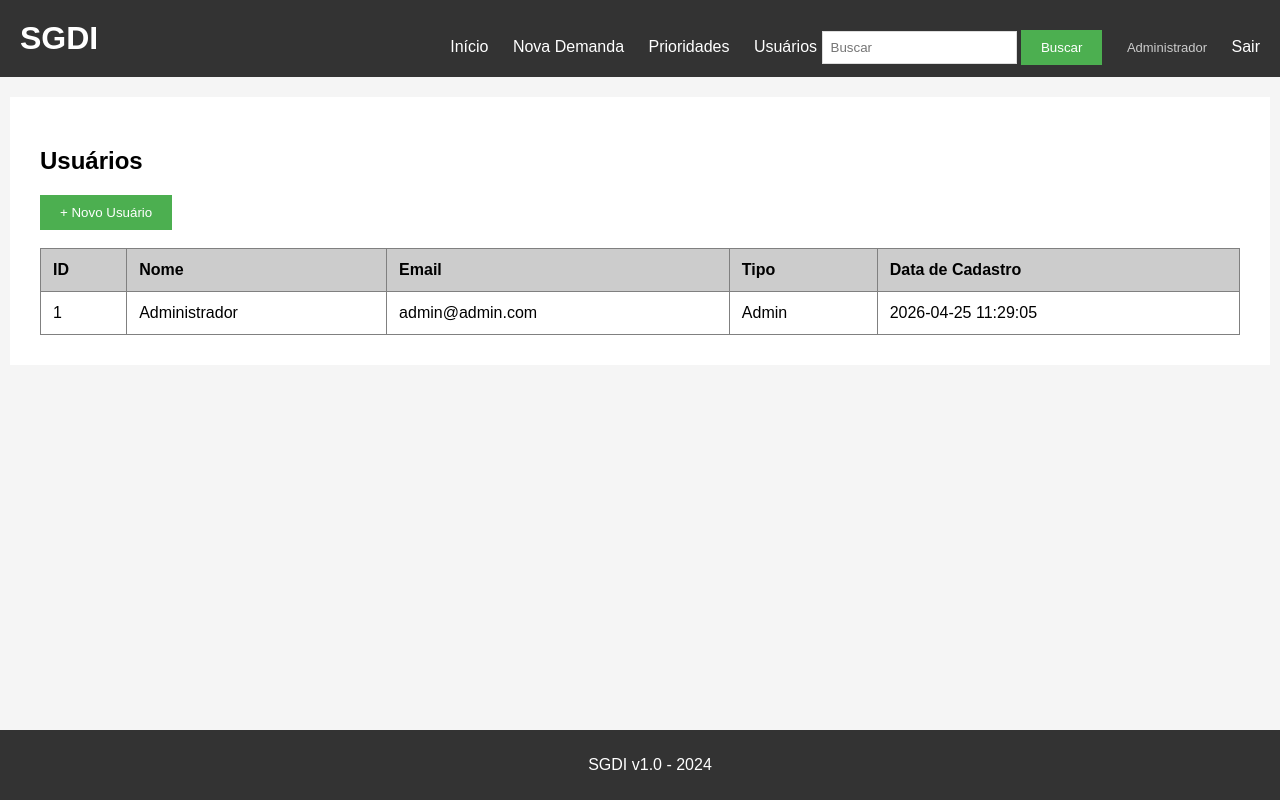
After one commit to 1134867JP/sistema_sgdi_legado_aluno, a Flask app: page /usuarios in a window 1280 px wide. The commit adds this page. Run offline with Flask 3, Linux system fonts and the light colour scheme; a user stored in the database is signed in; data comes from the database, SQL or seed files in the repository; both versions use the stored data as it was after the commit.

Commit message:
feat: implementação de autenticação e perfis de usuário

```diff
--- a/app.py
+++ b/app.py
@@ -1,7 +1,9 @@
-from flask import Flask, render_template, request, redirect, url_for, flash
+from flask import Flask, render_template, request, redirect, url_for, flash, session
 import sqlite3
 from datetime import datetime
 from unidecode import unidecode
+from werkzeug.security import generate_password_hash, check_password_hash
+from functools import wraps
 
 app = Flask(__name__)
 app.secret_key = '123456'
@@ -13,6 +15,29 @@ def get_db():
     conn.row_factory = sqlite3.Row
     conn.create_function("UNACCENT", 1, lambda x: unidecode(x) if x else "")
     return conn
+
+
+def login_required(f):
+    @wraps(f)
+    def decorated(*args, **kwargs):
+        if 'usuario_id' not in session:
+            flash('Faça login para continuar.')
+            return redirect(url_for('login'))
+        return f(*args, **kwargs)
+    return decorated
+
+
+def admin_required(f):
+    @wraps(f)
+    def decorated(*args, **kwargs):
+        if 'usuario_id' not in session:
+            flash('Faça login para continuar.')
+            return redirect(url_for('login'))
+        if session.get('usuario_tipo') != 'admin':
+            flash('Acesso restrito a administradores.')
+            return redirect(url_for('index'))
+        return f(*args, **kwargs)
+    return decorated
 
 
 def get_prioridade_baixa_id(cursor):
@@ -82,7 +107,9 @@ def ensure_database():
                 solicitante TEXT,
                 data_criacao TEXT NOT NULL,
                 prioridade_id INTEGER NOT NULL,
-                FOREIGN KEY (prioridade_id) REFERENCES prioridades(id)
+                usuario_id INTEGER,
+                FOREIGN KEY (prioridade_id) REFERENCES prioridades(id),
+                FOREIGN KEY (usuario_id) REFERENCES usuarios(id)
             )
             '''
         )
@@ -102,7 +129,9 @@ def ensure_database():
                     solicitante TEXT,
                     data_criacao TEXT NOT NULL,
                     prioridade_id INTEGER NOT NULL,
-                    FOREIGN KEY (prioridade_id) REFERENCES prioridades(id)
+                    usuario_id INTEGER,
+                    FOREIGN KEY (prioridade_id) REFERENCES prioridades(id),
+                    FOREIGN KEY (usuario_id) REFERENCES usuarios(id)
                 )
                 '''
             )
@@ -130,9 +159,13 @@ def ensure_database():
                 '''
             )
             cursor.execute('DROP TABLE demandas_antiga')
-        elif 'prioridade_id' not in mapa_colunas:
-            cursor.execute(f'ALTER TABLE demandas ADD COLUMN prioridade_id INTEGER DEFAULT {baixa_id}')
-            cursor.execute('UPDATE demandas SET prioridade_id = ? WHERE prioridade_id IS NULL', (baixa_id,))
+        else:
+            if 'prioridade_id' not in mapa_colunas:
+                cursor.execute(f'ALTER TABLE demandas ADD COLUMN prioridade_id INTEGER DEFAULT {baixa_id}')
+                cursor.execute('UPDATE demandas SET prioridade_id = ? WHERE prioridade_id IS NULL', (baixa_id,))
+
+            if 'usuario_id' not in mapa_colunas:
+                cursor.execute('ALTER TABLE demandas ADD COLUMN usuario_id INTEGER REFERENCES usuarios(id)')
 
     comentarios_table = cursor.execute(
         "SELECT name FROM sqlite_master WHERE type='table' AND name='comentarios'"
@@ -185,6 +218,34 @@ def ensure_database():
             )
             cursor.execute('DROP TABLE comentarios_antigos')
 
+    cursor.execute(
+        '''
+        CREATE TABLE IF NOT EXISTS usuarios (
+            id INTEGER PRIMARY KEY AUTOINCREMENT,
+            nome TEXT NOT NULL,
+            email TEXT NOT NULL UNIQUE,
+            senha_hash TEXT NOT NULL,
+            tipo TEXT NOT NULL DEFAULT 'solicitante',
+            data_criacao TEXT NOT NULL
+        )
+        '''
+    )
+
+    admin_exists = cursor.execute(
+        "SELECT COUNT(*) FROM usuarios WHERE email = 'admin@admin.com'"
+    ).fetchone()[0]
+    if not admin_exists:
+        cursor.execute(
+            'INSERT INTO usuarios (nome, email, senha_hash, tipo, data_criacao) VALUES (?, ?, ?, ?, ?)',
+            (
+                'Administrador',
+                'admin@admin.com',
+                generate_password_hash('admin123'),
+                'admin',
+                datetime.now().strftime('%Y-%m-%d %H:%M:%S'),
+            ),
+        )
+
     cursor.execute('PRAGMA foreign_keys = ON')
     conn.commit()
     conn.close()
@@ -194,7 +255,40 @@ def carregar_prioridades(conn):
     return conn.execute('SELECT * FROM prioridades ORDER BY nivel ASC, data_criacao ASC').fetchall()
 
 
+@app.route('/login', methods=['GET', 'POST'])
+def login():
+    if 'usuario_id' in session:
+        return redirect(url_for('index'))
+
+    if request.method == 'POST':
+        email = request.form.get('email', '').strip().lower()
+        senha = request.form.get('senha', '')
+
+        conn = get_db()
+        usuario = conn.execute(
+            'SELECT * FROM usuarios WHERE email = ?', (email,)
+        ).fetchone()
+        conn.close()
+
+        if usuario and check_password_hash(usuario['senha_hash'], senha):
+            session['usuario_id'] = usuario['id']
+            session['usuario_nome'] = usuario['nome']
+            session['usuario_tipo'] = usuario['tipo']
+            return redirect(url_for('index'))
+
+        flash('Email ou senha inválidos.')
+
+    return render_template('login.html')
+
+
+@app.route('/logout')
+def logout():
+    session.clear()
+    return redirect(url_for('login'))
+
+
 @app.route('/')
+@login_required
 def index():
     conn = get_db()
     prioridades = carregar_prioridades(conn)
@@ -211,26 +305,32 @@ def index():
     }
     order_clause = ordens_validas.get(ordem, 'p.nivel ASC, d.data_criacao ASC')
 
+    is_admin = session.get('usuario_tipo') == 'admin'
+    usuario_id = session.get('usuario_id')
+
+    conditions = []
+    params = []
+
+    if not is_admin:
+        conditions.append('d.usuario_id = ?')
+        params.append(usuario_id)
+
     if prioridade_id:
-        demandas = conn.execute(
-            '''
-            SELECT d.*, p.nome AS prioridade_nome, p.cor AS prioridade_cor, p.nivel AS prioridade_nivel
-            FROM demandas d
-            JOIN prioridades p ON p.id = d.prioridade_id
-            WHERE d.prioridade_id = ?
-            ORDER BY {}
-            '''.format(order_clause),
-            (prioridade_id,),
-        ).fetchall()
-    else:
-        demandas = conn.execute(
-            '''
-            SELECT d.*, p.nome AS prioridade_nome, p.cor AS prioridade_cor, p.nivel AS prioridade_nivel
-            FROM demandas d
-            JOIN prioridades p ON p.id = d.prioridade_id
-            ORDER BY {}
-            '''.format(order_clause),
-        ).fetchall()
+        conditions.append('d.prioridade_id = ?')
+        params.append(prioridade_id)
+
+    where_clause = ('WHERE ' + ' AND '.join(conditions)) if conditions else ''
+
+    demandas = conn.execute(
+        f'''
+        SELECT d.*, p.nome AS prioridade_nome, p.cor AS prioridade_cor, p.nivel AS prioridade_nivel
+        FROM demandas d
+        JOIN prioridades p ON p.id = d.prioridade_id
+        {where_clause}
+        ORDER BY {order_clause}
+        ''',
+        params,
+    ).fetchall()
 
     conn.close()
     return render_template(
@@ -243,32 +343,40 @@ def index():
 
 
 @app.route('/nova_demanda', methods=['GET', 'POST'])
+@login_required
 def nova_demanda():
     conn = get_db()
     prioridades = carregar_prioridades(conn)
+    is_admin = session.get('usuario_tipo') == 'admin'
 
     if request.method == 'POST':
         titulo = request.form.get('titulo', '').strip()
         descricao = request.form.get('descricao', '').strip()
-        solicitante = request.form.get('solicitante', '').strip()
         prioridade_id = request.form.get('prioridade_id', '').strip()
+
+        if is_admin:
+            solicitante = request.form.get('solicitante', '').strip()
+            usuario_id_demanda = None
+        else:
+            solicitante = session.get('usuario_nome', '')
+            usuario_id_demanda = session.get('usuario_id')
 
         if not titulo:
             flash('Título é obrigatório.')
             conn.close()
-            return render_template('nova_demanda.html', prioridades=prioridades)
+            return render_template('nova_demanda.html', prioridades=prioridades, is_admin=is_admin)
 
         if not prioridade_id:
             flash('Prioridade é obrigatória.')
             conn.close()
-            return render_template('nova_demanda.html', prioridades=prioridades)
+            return render_template('nova_demanda.html', prioridades=prioridades, is_admin=is_admin)
 
         conn.execute(
             '''
-            INSERT INTO demandas (titulo, descricao, solicitante, data_criacao, prioridade_id)
-            VALUES (?, ?, ?, ?, ?)
+            INSERT INTO demandas (titulo, descricao, solicitante, data_criacao, prioridade_id, usuario_id)
+            VALUES (?, ?, ?, ?, ?, ?)
             ''',
-            (titulo, descricao, solicitante, datetime.now().strftime('%Y-%m-%d %H:%M:%S'), prioridade_id),
+            (titulo, descricao, solicitante, datetime.now().strftime('%Y-%m-%d %H:%M:%S'), prioridade_id, usuario_id_demanda),
         )
         conn.commit()
         conn.close()
@@ -277,10 +385,11 @@ def nova_demanda():
         return redirect(url_for('index'))
 
     conn.close()
-    return render_template('nova_demanda.html', prioridades=prioridades)
+    return render_template('nova_demanda.html', prioridades=prioridades, is_admin=is_admin)
 
 
 @app.route('/editar/<int:id>', methods=['GET', 'POST'])
+@login_required
 def editar(id):
     conn = get_db()
     demanda = conn.execute('SELECT * FROM demandas WHERE id = ?', (id,)).fetchone()
@@ -289,23 +398,30 @@ def editar(id):
         flash('Demanda não encontrada.')
         return redirect(url_for('index'))
 
+    is_admin = session.get('usuario_tipo') == 'admin'
+
+    if not is_admin and demanda['usuario_id'] != session.get('usuario_id'):
+        conn.close()
+        flash('Sem permissão para editar esta demanda.')
+        return redirect(url_for('index'))
+
     prioridades = carregar_prioridades(conn)
 
     if request.method == 'POST':
         titulo = request.form.get('titulo', '').strip()
         descricao = request.form.get('descricao', '').strip()
-        solicitante = request.form.get('solicitante', '').strip()
         prioridade_id = request.form.get('prioridade_id', '').strip()
+        solicitante = request.form.get('solicitante', '').strip() if is_admin else demanda['solicitante']
 
         if not titulo:
             flash('Título é obrigatório.')
             conn.close()
-            return render_template('editar.html', demanda=demanda, prioridades=prioridades)
+            return render_template('editar.html', demanda=demanda, prioridades=prioridades, is_admin=is_admin)
 
         if not prioridade_id:
             flash('Prioridade é obrigatória.')
             conn.close()
-            return render_template('editar.html', demanda=demanda, prioridades=prioridades)
+            return render_template('editar.html', demanda=demanda, prioridades=prioridades, is_admin=is_admin)
 
         conn.execute(
             '''
@@ -321,10 +437,11 @@ def editar(id):
         return redirect(url_for('index'))
 
     conn.close()
-    return render_template('editar.html', demanda=demanda, prioridades=prioridades)
+    return render_template('editar.html', demanda=demanda, prioridades=prioridades, is_admin=is_admin)
 
 
 @app.route('/deletar/<int:id>')
+@admin_required
 def deletar(id):
     conn = get_db()
     conn.execute('DELETE FROM demandas WHERE id = ?', (id,))
@@ -335,30 +452,52 @@ def deletar(id):
 
 
 @app.route('/buscar')
+@login_required
 def buscar():
-    termo = request.args.get('q', '').strip().lower()
-    termo = f"%{termo}%"
+    termo = request.args.get('q', '').strip()
+    termo_like = f"%{termo}%"
 
     conn = get_db()
+    prioridades = carregar_prioridades(conn)
+    is_admin = session.get('usuario_tipo') == 'admin'
+    usuario_id = session.get('usuario_id')
 
-    resultados = conn.execute(
-        '''
-        SELECT d.*, p.nome AS prioridade_nome, p.cor AS prioridade_cor, p.nivel AS prioridade_nivel
-        FROM demandas d
-        JOIN prioridades p ON p.id = d.prioridade_id
-        WHERE
-            UNACCENT(lower(d.titulo)) LIKE UNACCENT(lower(?))
-            OR UNACCENT(lower(p.nome)) LIKE UNACCENT(lower(?))
-        ORDER BY p.nivel ASC, d.data_criacao DESC
-        ''',
-        (termo, termo),
-    ).fetchall()
+    if is_admin:
+        resultados = conn.execute(
+            '''
+            SELECT d.*, p.nome AS prioridade_nome, p.cor AS prioridade_cor, p.nivel AS prioridade_nivel
+            FROM demandas d
+            JOIN prioridades p ON p.id = d.prioridade_id
+            WHERE
+                UNACCENT(lower(d.titulo)) LIKE UNACCENT(lower(?))
+                OR UNACCENT(lower(p.nome)) LIKE UNACCENT(lower(?))
+            ORDER BY p.nivel ASC, d.data_criacao DESC
+            ''',
+            (termo_like, termo_like),
+        ).fetchall()
+    else:
+        resultados = conn.execute(
+            '''
+            SELECT d.*, p.nome AS prioridade_nome, p.cor AS prioridade_cor, p.nivel AS prioridade_nivel
+            FROM demandas d
+            JOIN prioridades p ON p.id = d.prioridade_id
+            WHERE
+                d.usuario_id = ?
+                AND (
+                    UNACCENT(lower(d.titulo)) LIKE UNACCENT(lower(?))
+                    OR UNACCENT(lower(p.nome)) LIKE UNACCENT(lower(?))
+                )
+            ORDER BY p.nivel ASC, d.data_criacao DESC
+            ''',
+            (usuario_id, termo_like, termo_like),
+        ).fetchall()
 
     conn.close()
-    return render_template('index.html', demandas=resultados)
+    return render_template('index.html', demandas=resultados, prioridades=prioridades, prioridade_filtro='', ordem='prioridade_maior')
 
 
 @app.route('/prioridades')
+@admin_required
 def prioridades():
     conn = get_db()
     lista = carregar_prioridades(conn)
@@ -367,6 +506,7 @@ def prioridades():
 
 
 @app.route('/prioridades/nova', methods=['POST'])
+@admin_required
 def nova_prioridade():
     nome = request.form.get('nome', '').strip()
     cor = request.form.get('cor', '').strip()
@@ -395,6 +535,7 @@ def nova_prioridade():
 
 
 @app.route('/prioridades/editar/<int:id>', methods=['GET', 'POST'])
+@admin_required
 def editar_prioridade(id):
     conn = get_db()
     prioridade = conn.execute('SELECT * FROM prioridades WHERE id = ?', (id,)).fetchone()
@@ -432,6 +573,7 @@ def editar_prioridade(id):
 
 
 @app.route('/prioridades/excluir/<int:id>')
+@admin_required
 def excluir_prioridade(id):
     conn = get_db()
     total = conn.execute('SELECT COUNT(*) FROM prioridades').fetchone()[0]
@@ -454,6 +596,7 @@ def excluir_prioridade(id):
 
 
 @app.route('/detalhes/<int:id>')
+@login_required
 def detalhes(id):
     conn = get_db()
     demanda = conn.execute(
@@ -471,23 +614,42 @@ def detalhes(id):
         flash('Demanda não encontrada.')
         return redirect(url_for('index'))
 
+    is_admin = session.get('usuario_tipo') == 'admin'
+
+    if not is_admin and demanda['usuario_id'] != session.get('usuario_id'):
+        conn.close()
+        flash('Sem permissão para ver esta demanda.')
+        return redirect(url_for('index'))
+
     comentarios = conn.execute(
         'SELECT * FROM comentarios WHERE demanda_id = ? ORDER BY data DESC',
         (id,),
     ).fetchall()
     conn.close()
 
-    return render_template('detalhes.html', demanda=demanda, comentarios=comentarios)
+    return render_template('detalhes.html', demanda=demanda, comentarios=comentarios, is_admin=is_admin)
 
 
 @app.route('/adicionar_comentario/<int:demanda_id>', methods=['POST'])
+@login_required
 def adicionar_comentario(demanda_id):
     comentario = request.form.get('comentario', '').strip()
-    autor = request.form.get('autor', '').strip()
 
-    if not comentario or not autor:
-        flash('Autor e comentário são obrigatórios.')
+    if not comentario:
+        flash('Comentário é obrigatório.')
         return redirect(url_for('detalhes', id=demanda_id))
+
+    is_admin = session.get('usuario_tipo') == 'admin'
+
+    if not is_admin:
+        conn = get_db()
+        demanda = conn.execute('SELECT usuario_id FROM demandas WHERE id = ?', (demanda_id,)).fetchone()
+        conn.close()
+        if not demanda or demanda['usuario_id'] != session.get('usuario_id'):
+            flash('Sem permissão para comentar nesta demanda.')
+            return redirect(url_for('index'))
+
+    autor = session.get('usuario_nome', '')
 
     conn = get_db()
     conn.execute(
@@ -500,6 +662,52 @@ def adicionar_comentario(demanda_id):
     return redirect(url_for('detalhes', id=demanda_id))
 
 
+@app.route('/usuarios')
+@admin_required
+def usuarios():
+    conn = get_db()
+    lista = conn.execute(
+        'SELECT id, nome, email, tipo, data_criacao FROM usuarios ORDER BY nome'
+    ).fetchall()
+    conn.close()
+    return render_template('usuarios.html', usuarios=lista)
+
+
+@app.route('/usuarios/novo', methods=['GET', 'POST'])
+@admin_required
+def novo_usuario():
+    if request.method == 'POST':
+        nome = request.form.get('nome', '').strip()
+        email = request.form.get('email', '').strip().lower()
+        senha = request.form.get('senha', '')
+
+        if not nome or not email or not senha:
+            flash('Nome, email e senha são obrigatórios.')
+            return render_template('novo_usuario.html')
+
+        conn = get_db()
+        try:
+            conn.execute(
+                'INSERT INTO usuarios (nome, email, senha_hash, tipo, data_criacao) VALUES (?, ?, ?, ?, ?)',
+                (
+                    nome,
+                    email,
+                    generate_password_hash(senha),
+                    'solicitante',
+                    datetime.now().strftime('%Y-%m-%d %H:%M:%S'),
+                ),
+            )
+            conn.commit()
+            flash('Usuário criado com sucesso!')
+            return redirect(url_for('usuarios'))
+        except sqlite3.IntegrityError:
+            flash('Este email já está cadastrado.')
+        finally:
+            conn.close()
+
+    return render_template('novo_usuario.html')
+
+
 def calcular_prazo(data_inicio):
     return '30 dias'
 
--- a/static/style.css
+++ b/static/style.css
@@ -226,3 +226,43 @@ textarea {
 .filtro-limpar:hover {
     text-decoration: underline;
 }
+
+/* ── Login ───────────────────────────────────────────── */
+.login-container {
+    max-width: 380px;
+    margin: 80px auto;
+    background: white;
+    padding: 40px;
+    border: 1px solid #ddd;
+    border-radius: 6px;
+}
+
+.login-container h2 {
+    margin-top: 0;
+    color: #333;
+}
+
+.login-container form div {
+    margin-bottom: 14px;
+}
+
+.login-container label {
+    font-weight: bold;
+    font-size: 14px;
+}
+
+/* ── Usuário logado no menu ──────────────────────────── */
+.usuario-info {
+    color: #ccc;
+    font-size: 13px;
+    margin-left: 20px;
+}
+
+.menu-logout {
+    color: #ff9999;
+    margin-left: 12px;
+}
+
+.menu-logout:hover {
+    color: #ff6666;
+}
--- a/templates/base.html
+++ b/templates/base.html
@@ -13,11 +13,16 @@
         <div class="menu">
             <a href="/">Início</a>
             <a href="/nova_demanda">Nova Demanda</a>
+            {% if session.get('usuario_tipo') == 'admin' %}
             <a href="/prioridades">Prioridades</a>
+            <a href="/usuarios">Usuários</a>
+            {% endif %}
             <form action="/buscar" method="GET" style="display:inline;">
                 <input type="text" name="q" placeholder="Buscar">
                 <button type="submit">Buscar</button>
             </form>
+            <span class="usuario-info">{{ session.get('usuario_nome', '') }}</span>
+            <a href="/logout" class="menu-logout">Sair</a>
         </div>
     </div>
 
--- a/templates/editar.html
+++ b/templates/editar.html
@@ -2,7 +2,6 @@
 
 {% block content %}
 <h2>Editar Demanda</h2>
-
 
 <form method="POST" action="/editar/{{ demanda['id'] }}">
     <div>
@@ -32,7 +31,11 @@
 
     <div>
         <label>Solicitante:</label><br>
+        {% if is_admin %}
         <input type="text" name="solicitante" value="{{ demanda['solicitante'] }}">
+        {% else %}
+        <input type="text" value="{{ demanda['solicitante'] }}" disabled>
+        {% endif %}
     </div>
     <br>
 
--- a/templates/nova_demanda.html
+++ b/templates/nova_demanda.html
@@ -29,7 +29,11 @@
 
     <div>
         <label>Solicitante:</label><br>
+        {% if is_admin %}
         <input type="text" name="solicitante">
+        {% else %}
+        <input type="text" value="{{ session.get('usuario_nome', '') }}" disabled>
+        {% endif %}
     </div>
     <br>
 
--- /dev/null
+++ b/templates/usuarios.html
@@ -0,0 +1,39 @@
+{% extends "base.html" %}
+
+{% block content %}
+<h2>Usuários</h2>
+
+<a href="/usuarios/novo"><button>+ Novo Usuário</button></a>
+<br><br>
+
+<table border="1" cellpadding="10" cellspacing="0" width="100%">
+    <thead>
+        <tr bgcolor="#cccccc">
+            <th>ID</th>
+            <th>Nome</th>
+            <th>Email</th>
+            <th>Tipo</th>
+            <th>Data de Cadastro</th>
+        </tr>
+    </thead>
+    <tbody>
+        {% for usuario in usuarios %}
+        <tr>
+            <td>{{ usuario['id'] }}</td>
+            <td>{{ usuario['nome'] }}</td>
+            <td>{{ usuario['email'] }}</td>
+            <td>{{ usuario['tipo'] | capitalize }}</td>
+            <td>{{ usuario['data_criacao'] }}</td>
+        </tr>
+        {% endfor %}
+        {% if usuarios | length == 0 %}
+        <tr>
+            <td colspan="5" style="text-align:center; color:#999; padding: 30px;">
+                Nenhum usuário cadastrado.
+            </td>
+        </tr>
+        {% endif %}
+    </tbody>
+</table>
+
+{% endblock %}
```
Also changed, not shown: requirements.txt (+3 -6 lines), templates/detalhes.html (+3 -6 lines), templates/index.html (+6 -4 lines), templates/login.html (added, +40 -0 lines), templates/novo_usuario.html (added, +26 -0 lines), demandas.db.
